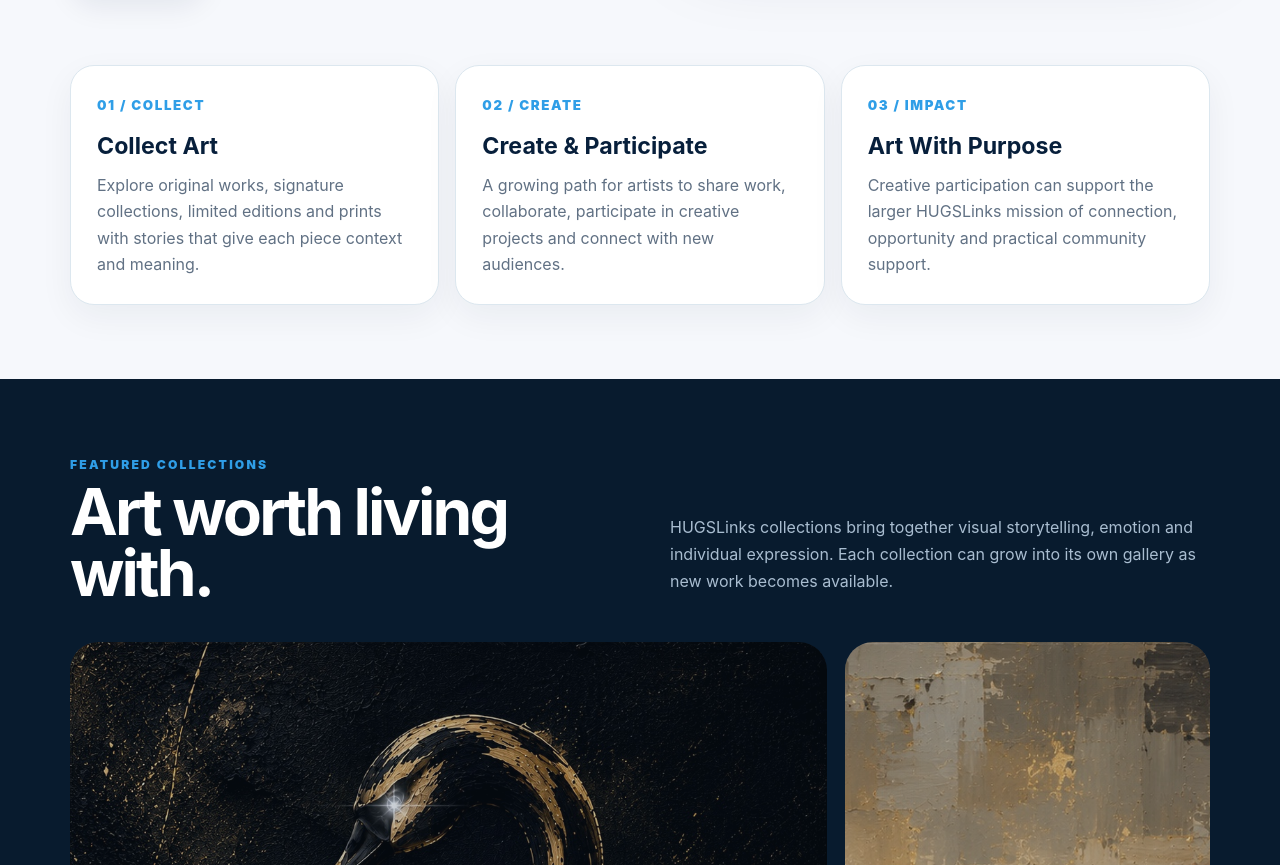
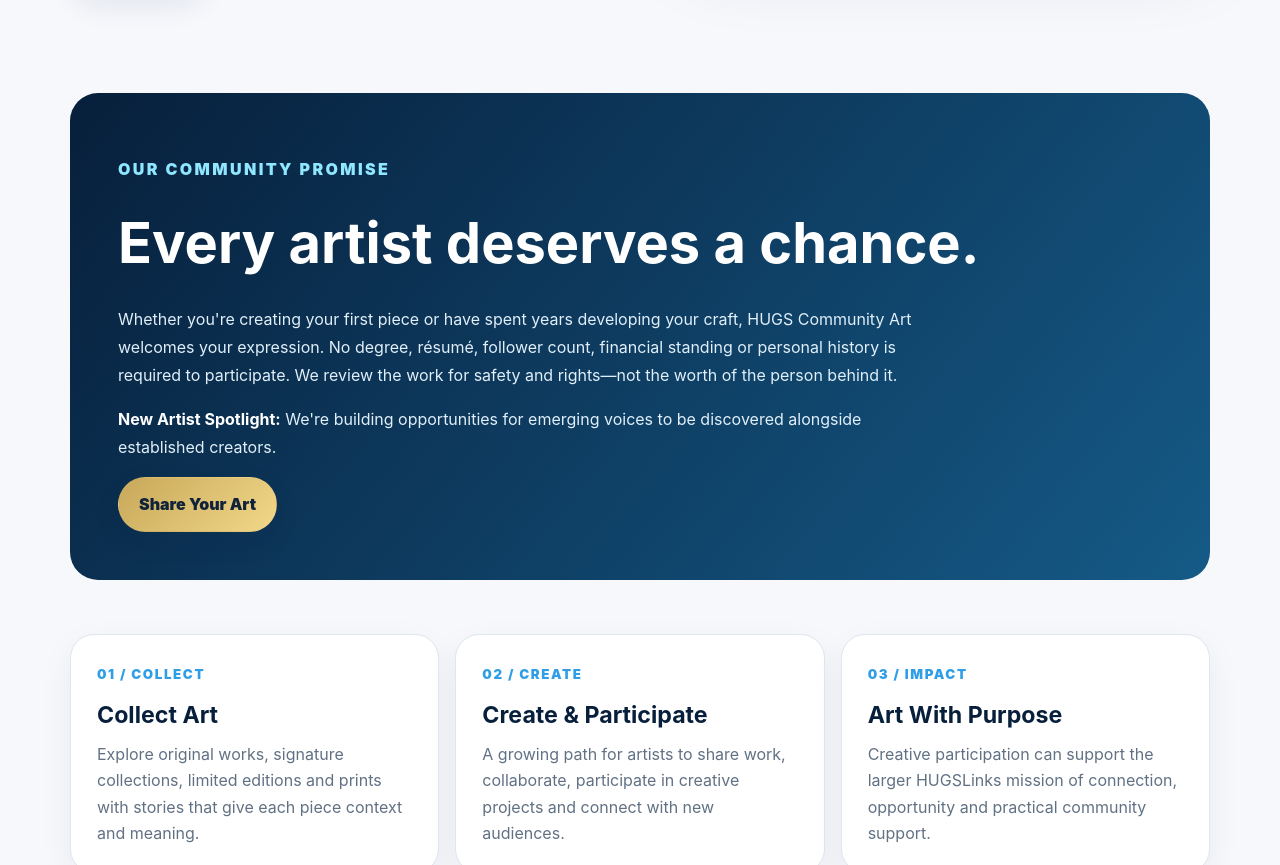
Before and after one commit to madartz1/hugslinks-community-art, a website: page art-community.html in a window 1280 px wide. Shown: the part 1282-2147 px from the top of the page. Drawn offline with Linux system fonts and the light colour scheme; no server answers.

Commit message:
Add inclusive Every Artist Deserves a Chance community promise

```diff
--- a/art-community.html
+++ b/art-community.html
@@ -15,6 +15,7 @@
 <header class="topbar"><nav class="nav"><a class="brand" href="https://hugslinks.com/">HUGSLinks Home</a><button class="menu" type="button" aria-expanded="false" aria-label="Open navigation menu">Menu</button><div class="navlinks"><a href="art-community.html">Gallery</a><a href="art-voting.html">Leaderboard & Voting</a><a href="artist-submit.html">Submit Art</a><a href="https://hugslinks.com/">HUGSLinks Home</a></div></nav></header>
 <main class="art-page">
 <section class="art-hero art-wrap"><div><div class="art-kicker">Art × HUGSLinks</div><h1>Creativity that connects.<span>Art that creates impact.</span></h1><p>Discover original work, collect meaningful art and connect with a growing creative community. HUGSLinks brings artists, collectors and community purpose into one space where creativity can open doors and strengthen human connection.</p><div class="actions"><a class="btn primary" href="#collections">Explore Collections</a><a class="btn light" href="#artists">Meet the Artists</a><a class="btn gold" href="artist-submit.html">Submit Your Art</a><a class="btn primary" href="art-voting.html">Vote for Art</a></div></div><div class="hero-art"><img src="/assets/art-community.jpeg" alt="HUGSLinks art and creative community"></div></section>
+<section class="art-wrap" aria-labelledby="every-artist-title" style="padding:28px 20px 54px"><div style="border-radius:28px;background:linear-gradient(130deg,#071f3b,#155a87);padding:clamp(25px,5vw,48px);color:white"><p style="letter-spacing:.15em;font-weight:900;color:#8fe7ff">OUR COMMUNITY PROMISE</p><h2 id="every-artist-title" style="color:white;font-size:clamp(2rem,5vw,3.5rem);margin:10px 0">Every artist deserves a chance.</h2><p style="color:#e0eff9;max-width:830px;line-height:1.75">Whether you're creating your first piece or have spent years developing your craft, HUGS Community Art welcomes your expression. No degree, résumé, follower count, financial standing or personal history is required to participate. We review the work for safety and rights—not the worth of the person behind it.</p><p style="color:#e0eff9;max-width:830px;line-height:1.75"><strong style="color:white">New Artist Spotlight:</strong> We're building opportunities for emerging voices to be discovered alongside established creators.</p><a class="btn gold" href="artist-submit.html">Share Your Art</a></div></section>
 <section class="art-wrap pathways"><article class="path"><small>01 / COLLECT</small><h3>Collect Art</h3><p>Explore original works, signature collections, limited editions and prints with stories that give each piece context and meaning.</p></article><article class="path"><small>02 / CREATE</small><h3>Create & Participate</h3><p>A growing path for artists to share work, collaborate, participate in creative projects and connect with new audiences.</p></article><article class="path"><small>03 / IMPACT</small><h3>Art With Purpose</h3><p>Creative participation can support the larger HUGSLinks mission of connection, opportunity and practical community support.</p></article></section>
 <section class="gallery-band" id="collections"><div class="art-wrap"><div class="section-head"><div><div class="art-kicker">Featured Collections</div><h2>Art worth living with.</h2></div><p>HUGSLinks collections bring together visual storytelling, emotion and individual expression. Each collection can grow into its own gallery as new work becomes available.</p></div><div class="collection-grid"><a class="collection-card" href="https://hugslinks.com/black-gold-series.html"><img src="/assets/swan-eye.jpg" alt="Black Gold Series by Swan the Artist"><div class="overlay"><h3>Black Gold Series</h3><p>Expression, identity, depth and transformation. Explore the collection →</p></div></a><a class="collection-card" href="https://hugslinks.com/luxe-collection.html"><img src="/assets/golden-horizon.jpg" alt="Luxe Collection by Swan the Artist"><div class="overlay"><h3>Luxe Collection</h3><p>Elevated works for collectors and spaces. Explore the collection →</p></div></a></div></div></section>
 <section class="art-wrap types"><article class="type"><h3>Original Art</h3><p>One-of-one works and signature pieces with the artist's story and collection context.</p><a href="https://hugslinks.com/shop.html"><strong>Explore available work →</strong></a></article><article class="type"><h3>Prints & Editions</h3><p>Accessible ways to collect selected HUGSLinks artwork through prints and limited creative editions.</p><a href="https://hugslinks.com/shop.html"><strong>View the shop →</strong></a></article><article class="type"><h3>Digital Art</h3><p>Visual experiences created for screens, sharing, storytelling and new forms of connection.</p><a href="https://hugslinks.com/hugs-cards.html"><strong>Experience HUGS Cards →</strong></a></article></section>
```
